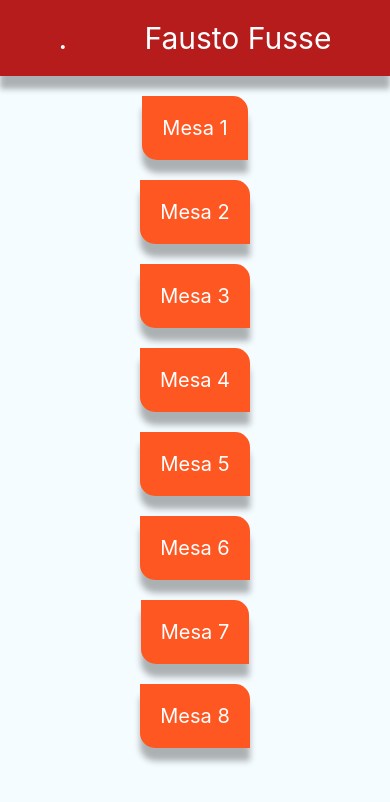
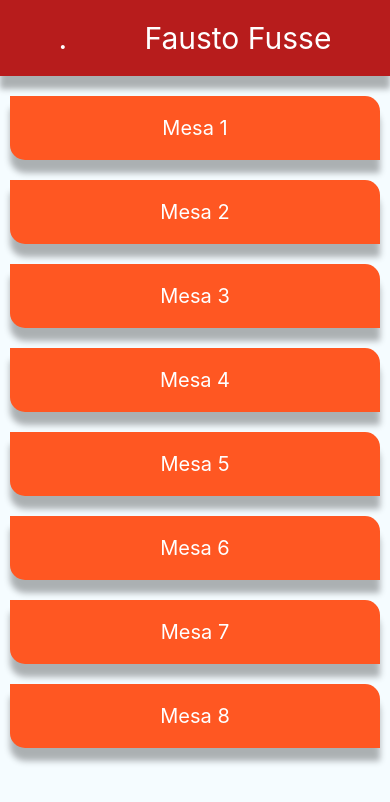
Before and after one commit to faustofusse/restoar-app, a React Native app: screen / in a window 390 px wide. Shown: the top 802 px of the page. Built offline with nearby package versions, Linux system fonts and the light colour scheme.

Commit message:
arreglo de errores

```diff
--- a/App.js
+++ b/App.js
@@ -33,8 +33,9 @@ export default class App extends Component {
             <Text style={styles.nombre}>{nombre}</Text>
         </View>
         <FlatList style={styles.mesas}
-          contentContainerStyle={{alignItems:'center'}}
+          //contentContainerStyle={{alignItems:'center'}}
           data={this.state.mesas}
+          keyExtractor={item => item.key.toString()}
           renderItem={(info) => (
             <Mesa numero={info.item.numero}></Mesa>
           )} />
```
